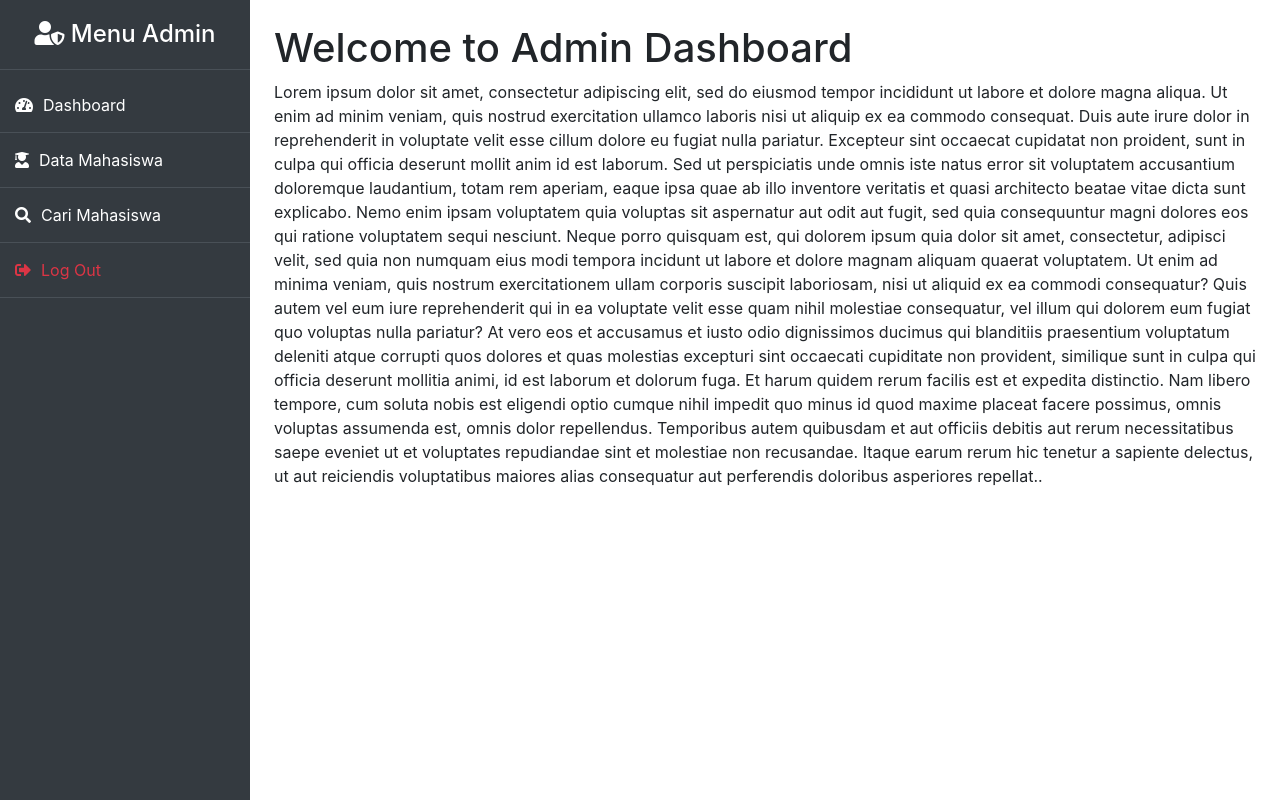
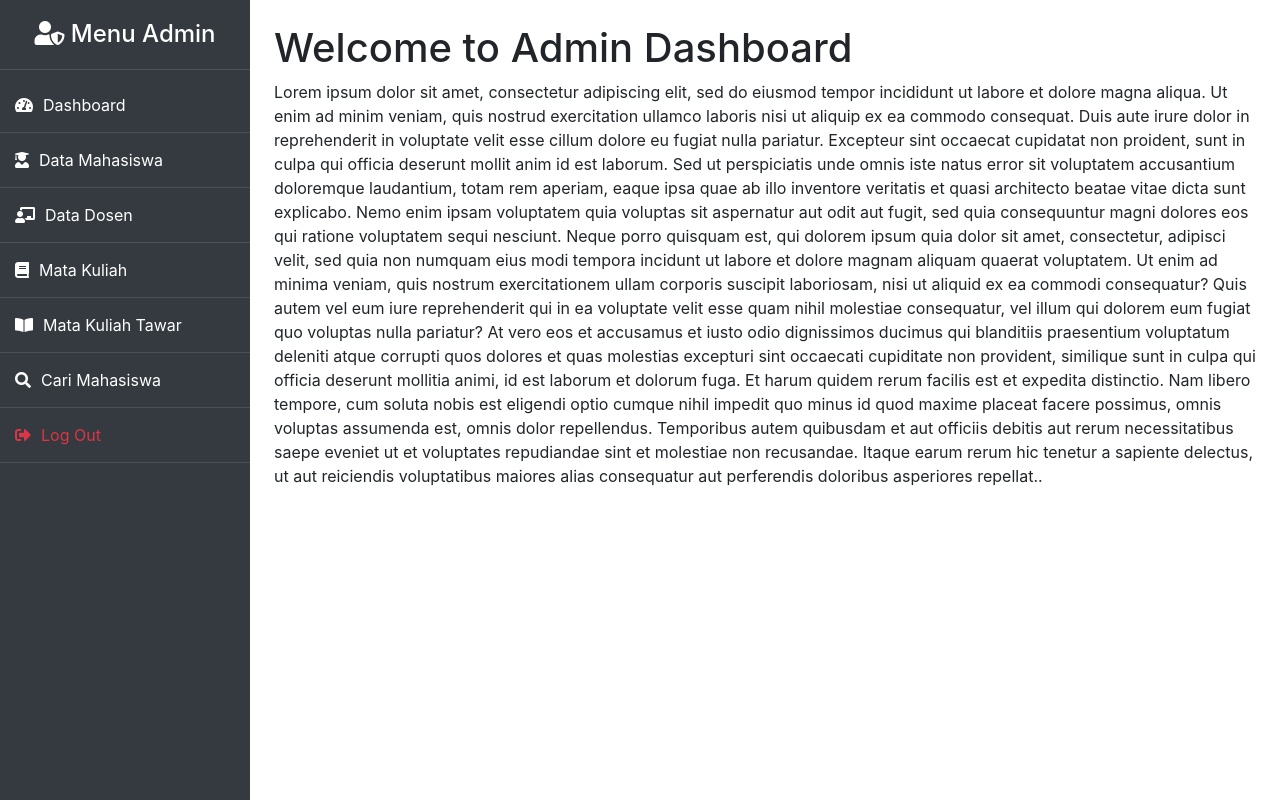
Before and after one commit to atharyanm/PWL, a PHP site: page /tcpdf/homepage_admin.php in a window 1280 px wide. Run offline with PHP 8.4, Linux system fonts and the light colour scheme; the visitor is signed in with stand-in values (Sample User, id 1).

Commit message:
modified:   Tugas2/homepage_admin.php
Untracked files:
	UTS/

```diff
--- a/Tugas2/homepage_admin.php
+++ b/Tugas2/homepage_admin.php
@@ -28,6 +28,9 @@ if (!isset($_SESSION['username']) || $_SESSION['status'] != 'admin') {
         <h2><i class="fas fa-user-shield"></i> Menu Admin</h2>
         <a href="#" onclick="loadPage('dashboard')"><i class="fas fa-tachometer-alt"></i> Dashboard</a>
         <a href="#" onclick="loadPage('data_mahasiswa')"><i class="fas fa-user-graduate"></i> Data Mahasiswa</a>
+        <a href="#" onclick="loadPage('data_dosen')"><i class="	fas fa-chalkboard-teacher"></i> Data Dosen</a>
+        <a href="#" onclick="loadPage('matakuliah')"><i class="fas fa-book"></i> Mata Kuliah</a>
+        <a href="#" onclick="loadPage('matakuliah_tawar')"><i class="fas fa-book-open"></i> Mata Kuliah Tawar</a>
         <a href="#" onclick="loadPage('cari_mahasiswa')"><i class="fas fa-search"></i> Cari Mahasiswa</a> <!-- Menu Cari Mahasiswa -->
         <a href="logout.php" class="text-danger"><i class="fas fa-sign-out-alt"></i> Log Out</a>
     </div>
@@ -84,6 +87,15 @@ if (!isset($_SESSION['username']) || $_SESSION['status'] != 'admin') {
                 case 'cari_mahasiswa':
                     pageUrl = 'cari_mahasiswa.php'; // Halaman untuk Cari Mahasiswa
                     break;
+                case 'data_dosen':
+                    pageUrl = 'data_dosen.php';
+                    break;
+                case 'matakuliah':
+                    pageUrl = 'data_matkul.php';
+                    break;
+                case 'matakuliah':
+                    pageUrl = 'datamatkul_tawar.php';
+                    break;
                 default:
                     pageUrl = 'default_dashboard.php';
             }
```
